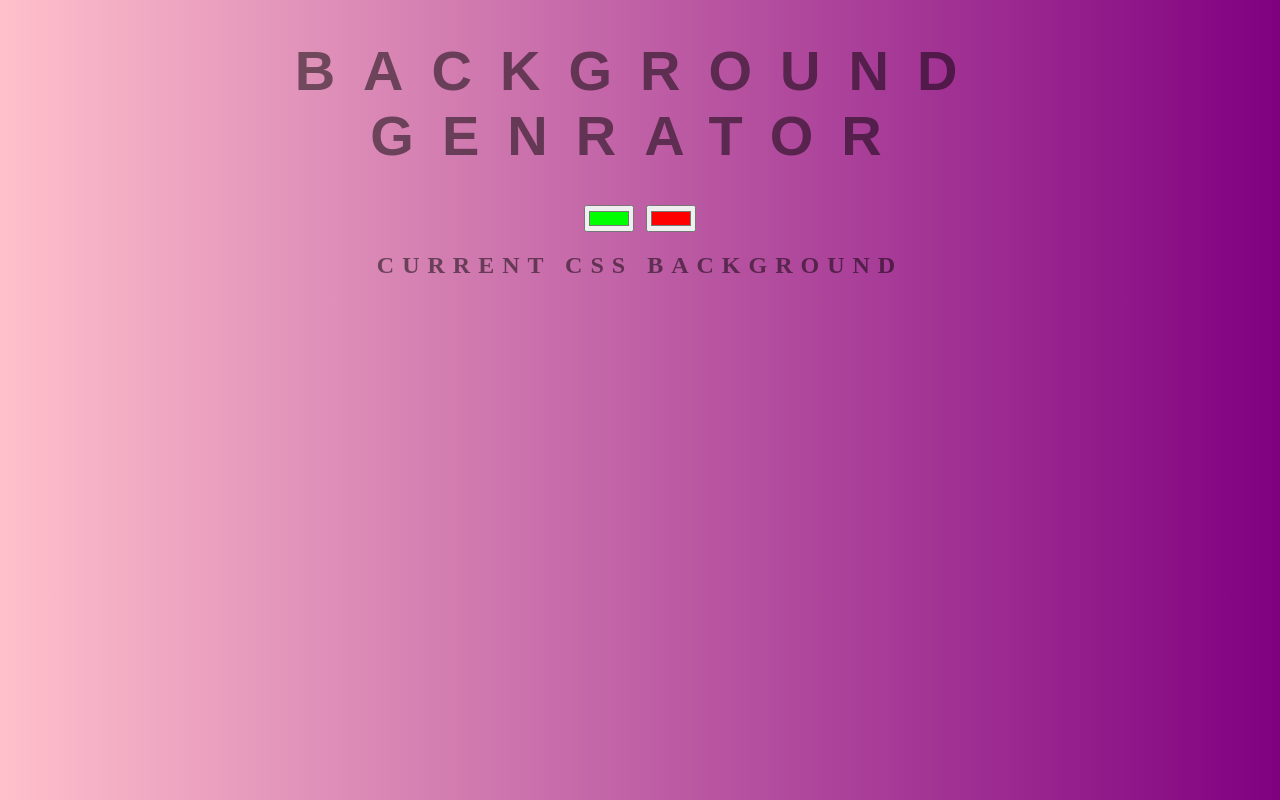
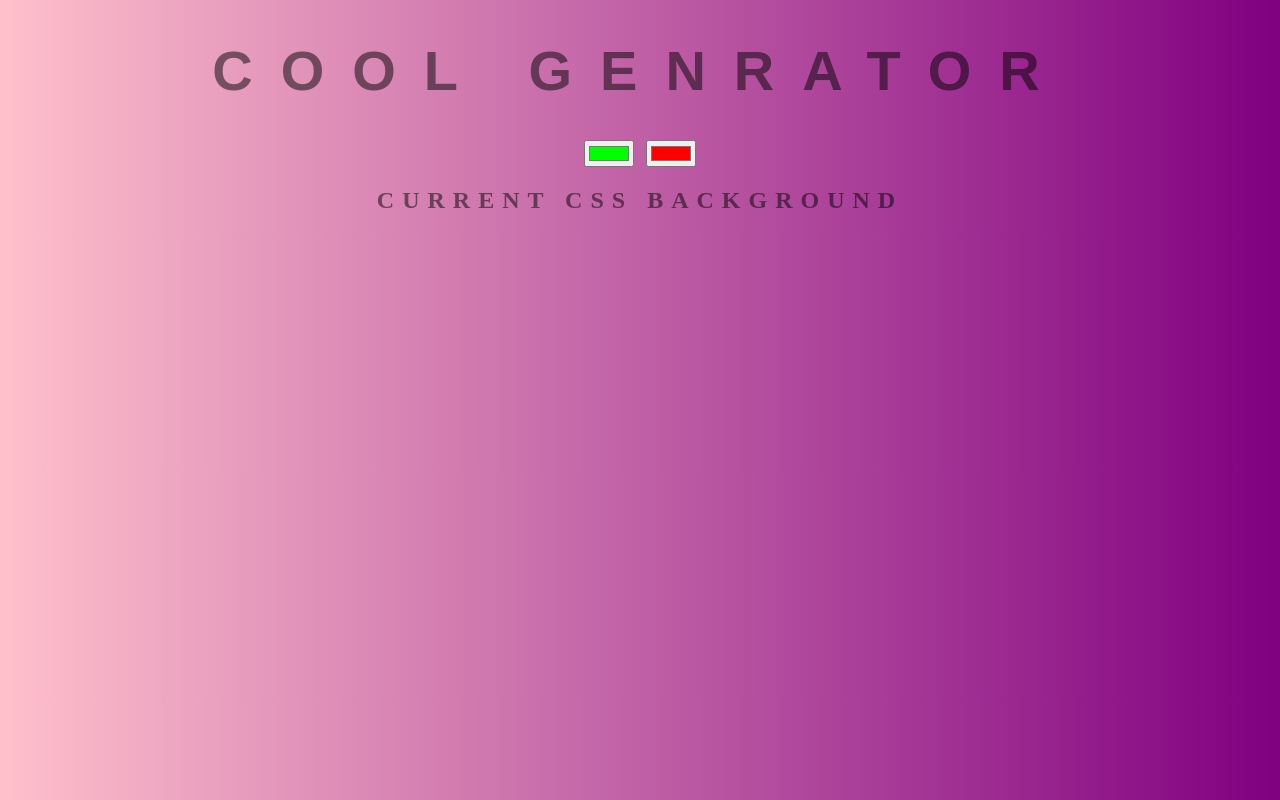
Before and after one commit to ruttyockling14/background-generator, a plain HTML site: page index.html in a window 1280 px wide. Drawn offline with Linux system fonts and the light colour scheme.

Commit message:
changing title

```diff
--- a/index.html
+++ b/index.html
@@ -5,7 +5,7 @@
 	<link rel="stylesheet" type="text/css" href="style.css">
 </head>
 <body id="gradient">
-   <h1>Background Genrator</h1>
+   <h1>Cool Genrator</h1>
    <input class="color1" type="color" name="color1" value="#00ff00">
    <input class="color2" type="color" name="color2" value="#ff0000">
    <h2>Current CSS Background</h2>
```
